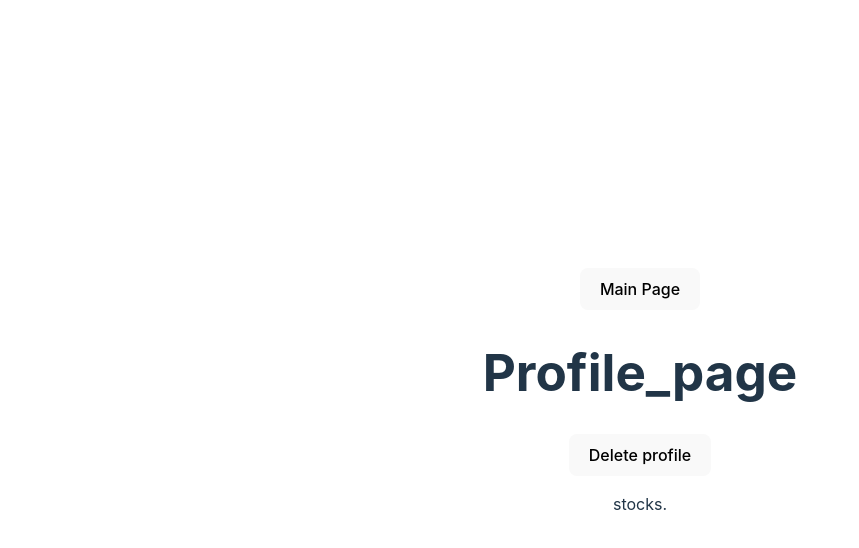
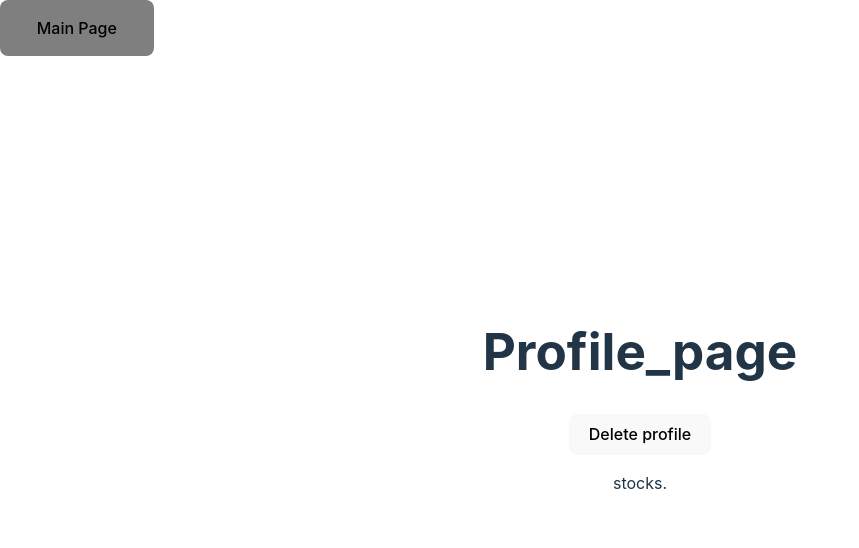
Before and after one commit to HypeTrade307/HypeTrade, a React (Vite) app in the folder HypeTrade307/: page /Profile in a window 1280 px wide. Shown: the top 548 px of the page, without its empty margins (0-859 px from the left). Built offline with nearby package versions, Linux system fonts and the light colour scheme.

Commit message:
css for the hompage button to make it look nice

```diff
--- a/HypeTrade307/src/pages/Home_page_button.tsx
+++ b/HypeTrade307/src/pages/Home_page_button.tsx
@@ -1,8 +1,8 @@
-
+import './homepage.css'
 function Home_page_button(){
     return (
         <div>
-            <button onClick={() => window.location.href = "./"}>
+            <button className='button_top_left' onClick={() => window.location.href = "./"}>
                 Main Page
             </button>
         </div>
--- /dev/null
+++ b/HypeTrade307/src/pages/homepage.css
@@ -0,0 +1,12 @@
+.button_top_left {
+    position: fixed;
+    top: 0%;
+    left: 0%;
+    width: 12%;
+    height: 7%;
+    background: rgba(0, 0, 0, 0.5); /* Dark overlay */
+    display: flex;
+    justify-content: center;
+    align-items: center;
+    z-index: 1000;
+}
```
